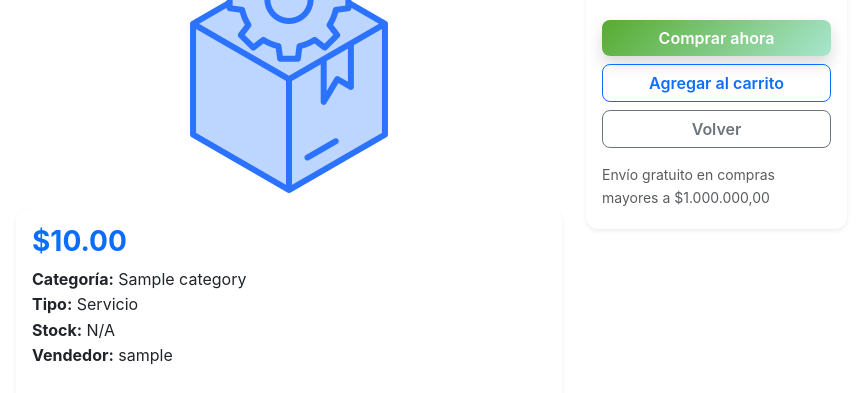
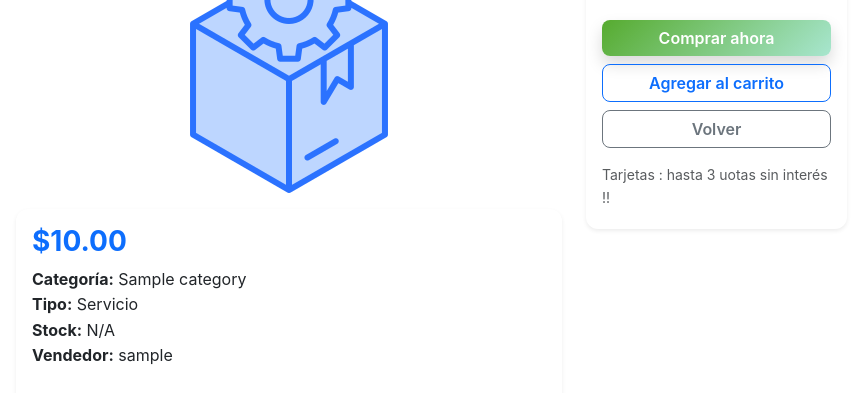
Before and after one commit to astiazu/bioforge-pro, a Flask app: page /detalle-producto/1 in a window 1280 px wide. Shown: the part 238-631 px from the top of the page, without its empty margins (351-1216 px from the left). Run offline with Flask 3, Linux system fonts and the light colour scheme; tables that the repository leaves empty hold one stand-in row (values such as "Sample post"); some libraries are stand-ins or nearby versions.

Commit message:
Modificaciones sobre productos(2)

```diff
--- a/templates/ecommerce/detalle_producto.html
+++ b/templates/ecommerce/detalle_producto.html
@@ -92,7 +92,8 @@
 
                     <!-- Información de Envío -->
                     <div class="mt-3 small text-muted">
-                        <p class="mb-1">Envío gratuito en compras mayores a $1.000.000,00</p>
+                        <p class="mb-1">Tarjetas : hasta 3 uotas sin interés !!</p>
+                        <!-- <p class="mb-1">Envío gratuito en compras mayores a $1.000.000,00</p> -->
                         <!-- <p class="mb-0">Devolución gratuita dentro de 30 días</p> -->
                     </div>
                 </div>
```
